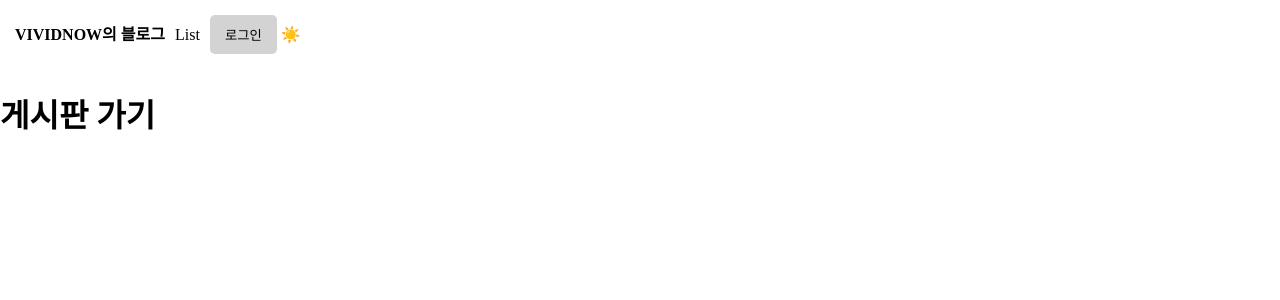
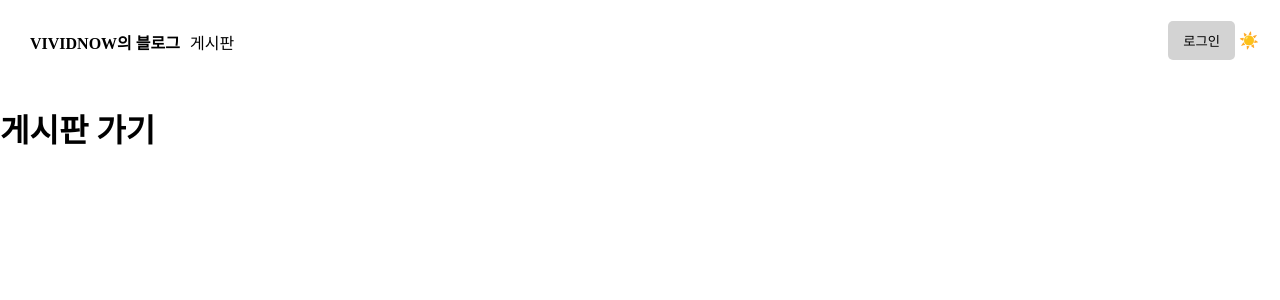
Before and after one commit to belucent0/my-Blog-with-Next.js, a Next.js app: page / in a window 1280 px wide. Shown: the top 300 px of the page. Built offline with nearby package versions, Linux system fonts and the light colour scheme; no server answers; the database is empty.

Commit message:
수정, 네비바 버튼 간격css

```diff
--- a/app/globals.css
+++ b/app/globals.css
@@ -34,6 +34,7 @@ body {
     display: block;
     margin-bottom: 10px;
   }
+
   button {
     padding: 10px 15px;
     background: lightgray;
@@ -48,7 +49,7 @@ body {
 
   .navbar {
     background: rgb(255, 255, 255);
-    padding: 15px;
+    padding: 30px;
   }
 
   .navbar a {
@@ -59,6 +60,7 @@ body {
 
   .logo {
     font-weight: bold;
+    color: black;  /* 라이트 모드일 때의 색상 */
   }
 
   .list-item{
@@ -71,6 +73,6 @@ body {
     background: #222;
   }
 
-  .dark-mode .navbar a {
+  .dark-mode .navbar a, .dark-mode .logo {
     color: white;
   }
--- a/app/layout.js
+++ b/app/layout.js
@@ -22,15 +22,19 @@ export default async function RootLayout({ children}) {
         ? 'dark-mode'
         : ''
         }>
-          <div className="navbar">
+          <div className="navbar" style={{margin : "auto"}}>
             <Link href="/" className="logo">VIVIDNOW의 블로그</Link>
-            <Link href="/list">List</Link>
+            <Link href="/list">게시판</Link>
+            <span style={{
+              float: "right",
+              margin: "-9px"}}>
             {
             session
-            ? <span>{session.user.name} <LogoutBtn/> </span>
+            ? <span className='logo'>{session.user.name} <LogoutBtn/> </span>
             : <LoginBtn/>
             }
             <DarkMode />
+            </span>
             </div>
             {children}
             </body>
```
